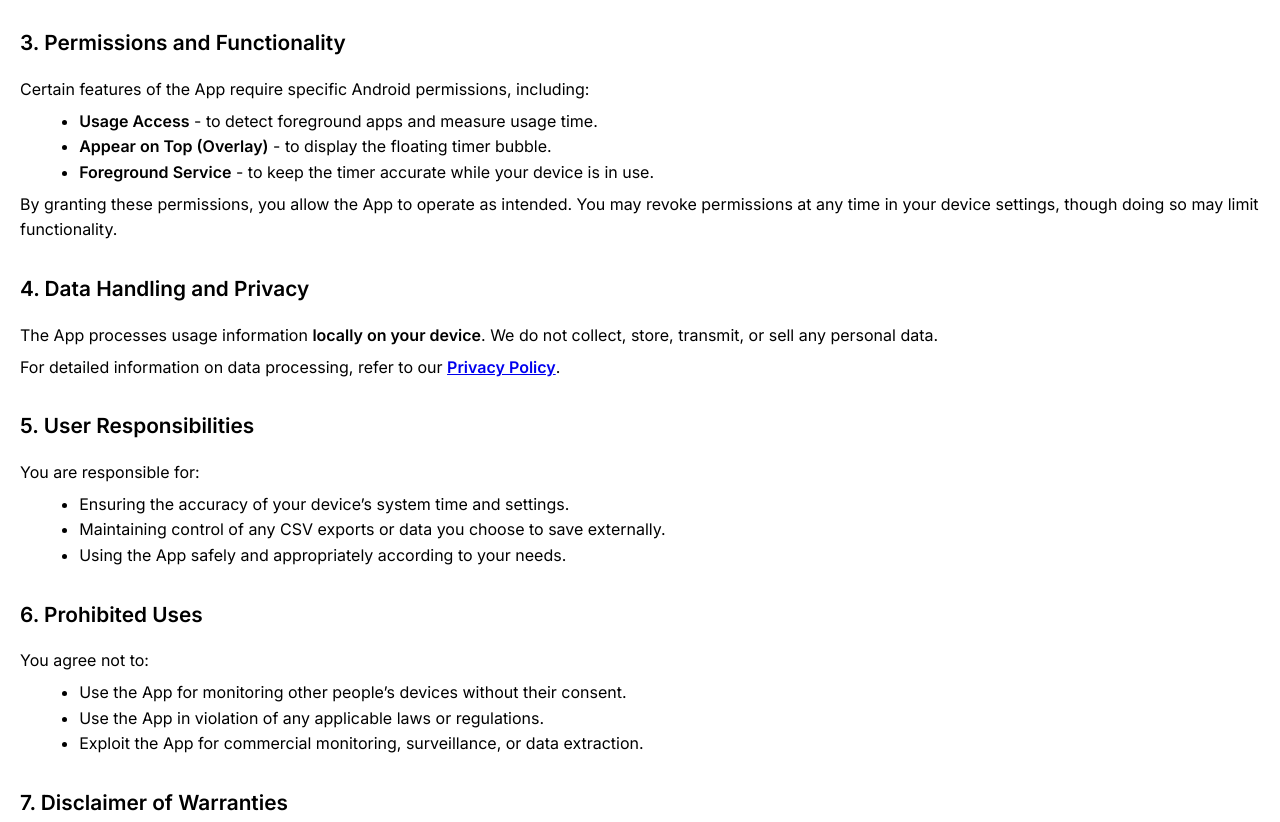
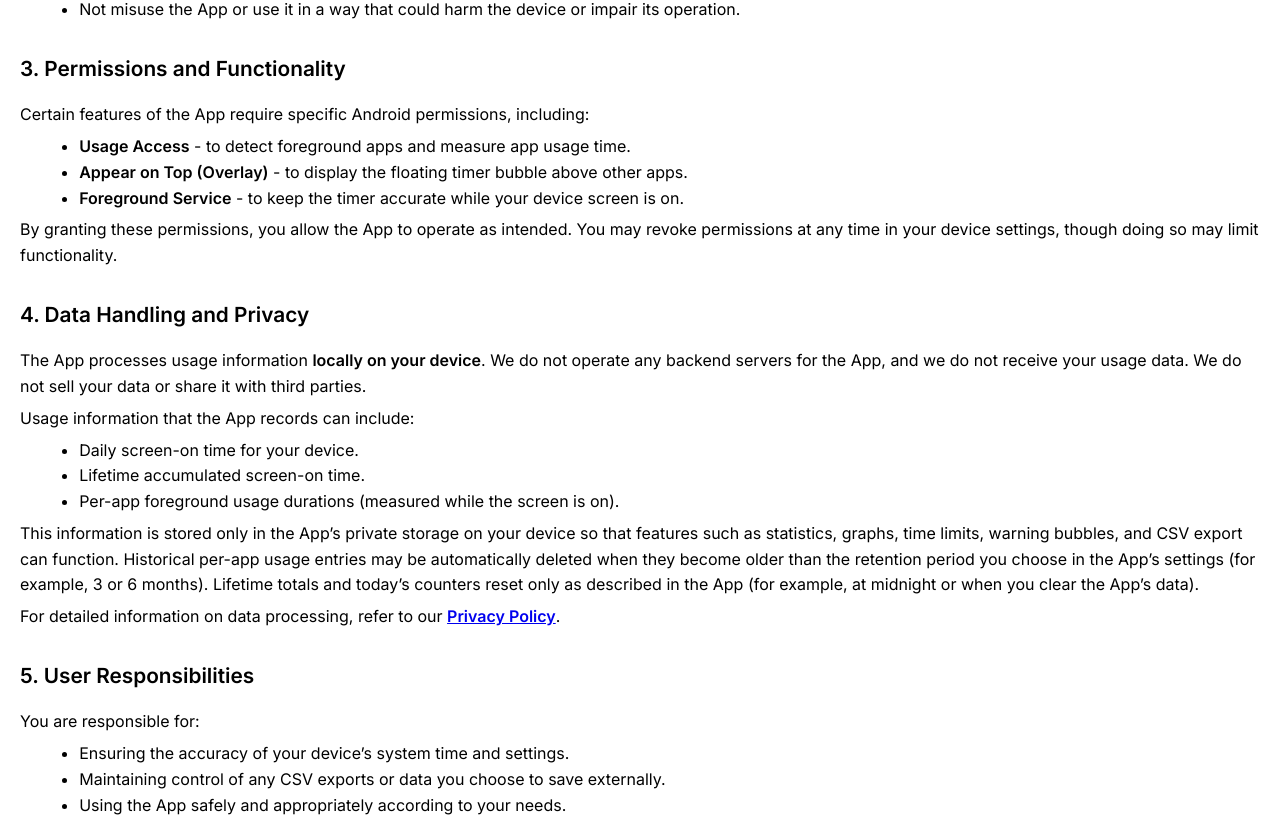
Before and after one commit to healthiertime-dev/floating-time-tracker, a plain HTML site: page terms-of-service.html in a window 1280 px wide. Shown: the part 497-1319 px from the top of the page. Drawn offline with Linux system fonts and the light colour scheme.

Commit message:
Update terms-of-service.html
1.   Section 3 - Permissions and Functionality

Clarified wording so that:

- Usage Access is explicitly tied to foreground app usage tracking.

- Foreground Service is described as keeping the timer accurate while the screen is on (matching UsageTrackingService).

2. Section 4 - Data Handling and Privacy

Removed the inaccurate sentence:

- “We do not collect, store, transmit, or sell any personal data.”

Replaced with:

- Clear statement that all processing and storage are local to the device.

- Explicit list of what is recorded: daily screen-on time, lifetime screen-on time, per-app foreground usage.

Explanation that:

- Usage data is stored only in the app’s private storage.

- Historical entries can be automatically deleted based on the user’s history retention setting (3 or 6 months) as implemented using history_retention_days and deleteOlderThan.

3. Minor editorial tidy-ups

- Very small wording tweaks for consistency (e.g. “App’s” vs “App”, hyphenation, punctuation). No behavioural change.

4. Clarify that this app is developed by HealthierTime, an independent app developer ('we', 'us', 'our') and that HealthierTime is not a registered business entity.

```diff
--- a/terms-of-service.html
+++ b/terms-of-service.html
@@ -41,12 +41,12 @@
 
 <h1>Terms of Service - Floating Time Tracker</h1>
 
-<p><strong>Last updated:</strong> 07/12/2025</p>
+<p><strong>Last updated:</strong> 14/12/2025</p>
 
 <p>
     These Terms of Service (“Terms”) govern your use of the mobile application
     <strong>Floating Time Tracker</strong> (“the App”), developed and provided by
-    <strong>HealthierTime</strong> (“we”, “us”, “our”).
+    <strong>HealthierTime</strong>, an independent app developer (“we”, “us”, “our”).
     By downloading, installing, or using the App, you agree to these Terms.
     If you do not agree, you must not use the App.
 </p>
@@ -79,9 +79,9 @@
 </p>
 
 <ul>
-    <li><strong>Usage Access</strong> - to detect foreground apps and measure usage time.</li>
-    <li><strong>Appear on Top (Overlay)</strong> - to display the floating timer bubble.</li>
-    <li><strong>Foreground Service</strong> - to keep the timer accurate while your device is in use.</li>
+    <li><strong>Usage Access</strong> - to detect foreground apps and measure app usage time.</li>
+    <li><strong>Appear on Top (Overlay)</strong> - to display the floating timer bubble above other apps.</li>
+    <li><strong>Foreground Service</strong> - to keep the timer accurate while your device screen is on.</li>
 </ul>
 
 <p>
@@ -93,7 +93,26 @@
 
 <p>
     The App processes usage information <strong>locally on your device</strong>.
-    We do not collect, store, transmit, or sell any personal data.
+    We do not operate any backend servers for the App, and we do not receive your usage data.
+    We do not sell your data or share it with third parties.
+</p>
+
+<p>
+        Usage information that the App records can include:
+</p>
+<ul>
+    <li>Daily screen-on time for your device.</li>
+    <li>Lifetime accumulated screen-on time.</li>
+    <li>Per-app foreground usage durations (measured while the screen is on).</li>
+</ul>
+
+<p>
+    This information is stored only in the App’s private storage on your device so that features
+    such as statistics, graphs, time limits, warning bubbles, and CSV export can function.
+    Historical per-app usage entries may be automatically deleted when they become older than
+    the retention period you choose in the App’s settings (for example, 3 or 6 months).
+    Lifetime totals and today’s counters reset only as described in the App (for example, at
+    midnight or when you clear the App’s data).
 </p>
 
 <p>
@@ -184,7 +203,7 @@
     <a href="mailto:healthiertime.developer@gmail.com">healthiertime.developer@gmail.com</a>
 </p>
 
-<p><strong>Company:</strong> HealthierTime</p>
+<p><strong>Developer:</strong> HealthierTime</p>
 
 </body>
 </html>
```
